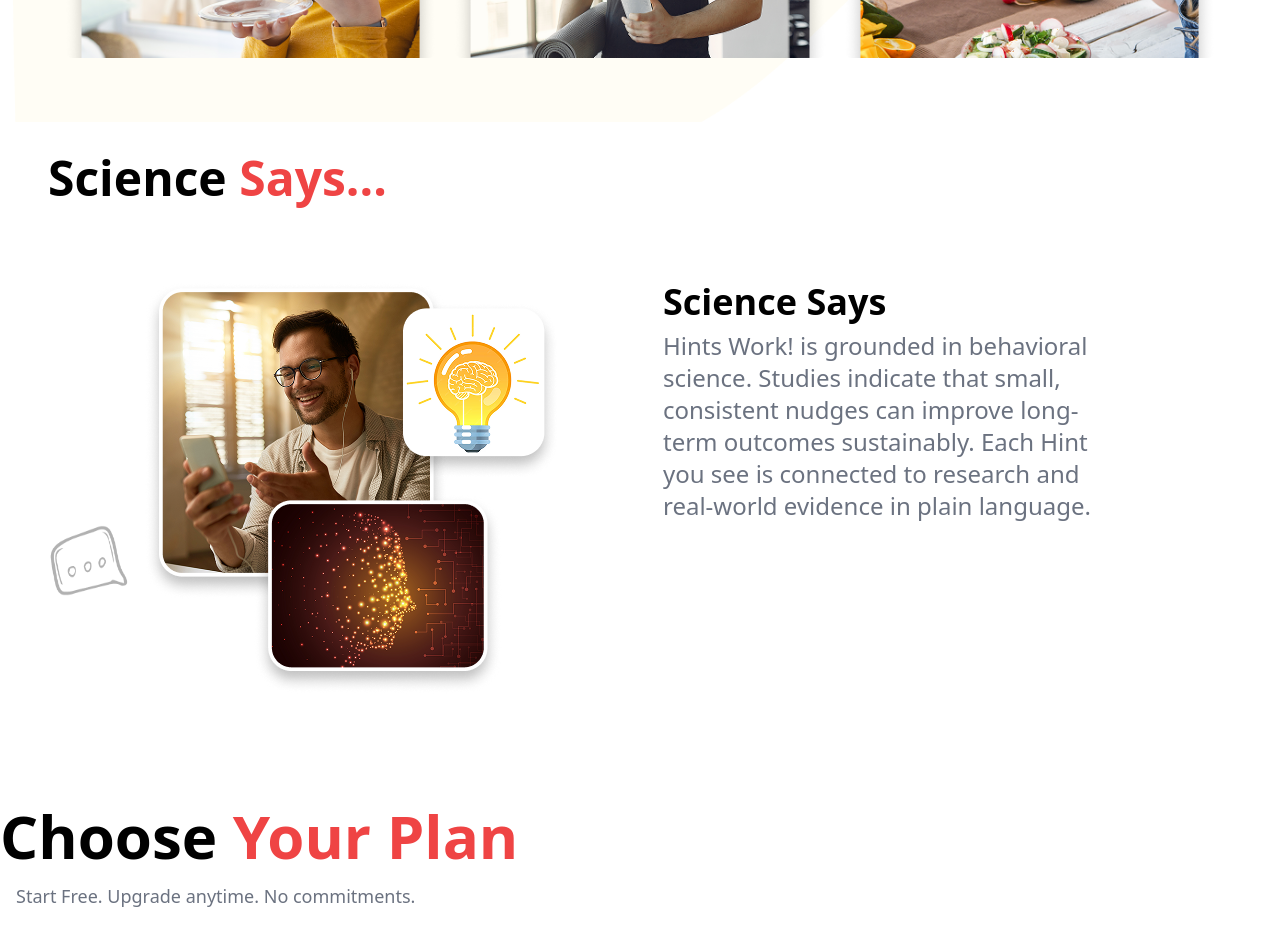
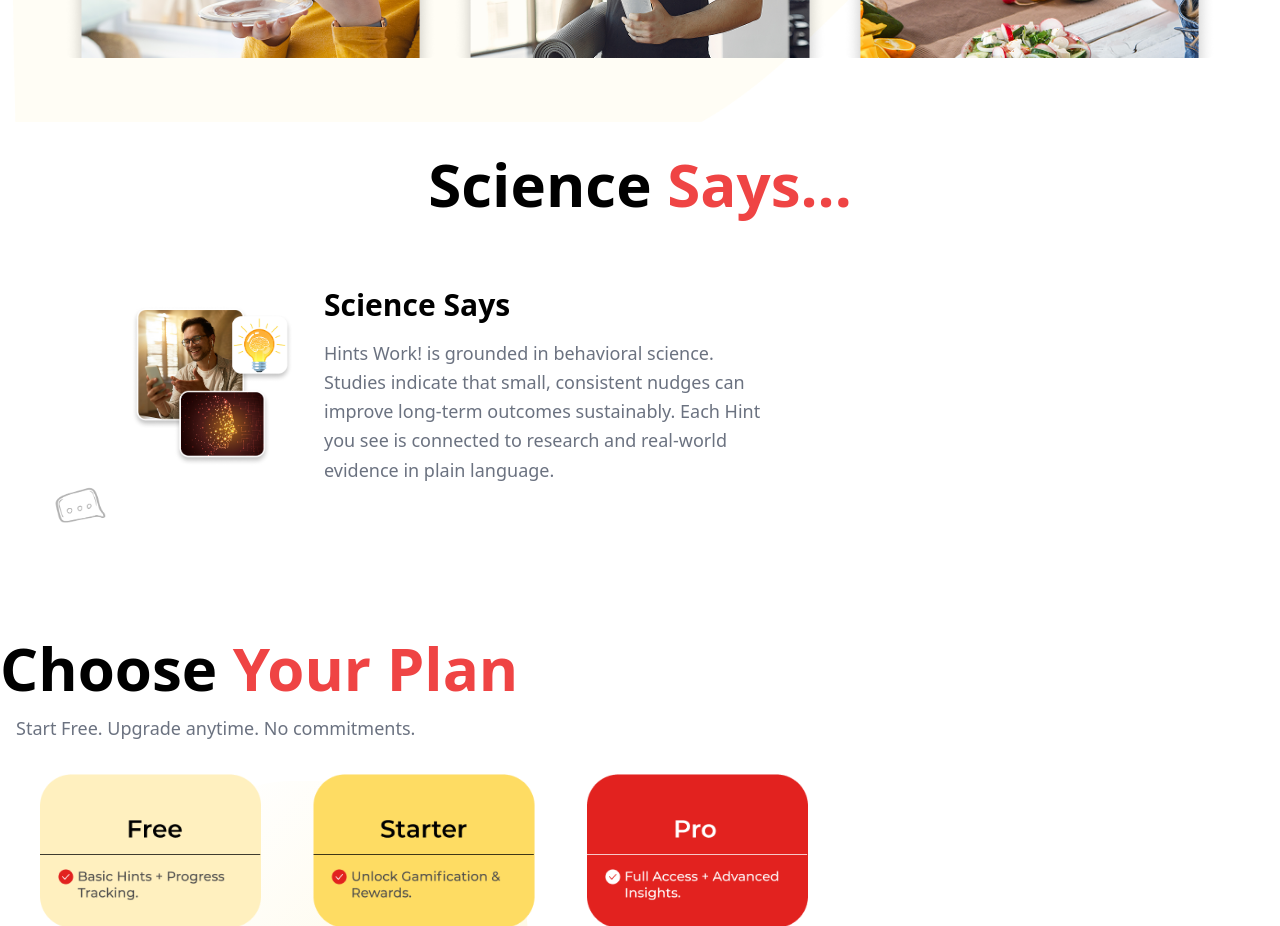
Before and after one commit to TAS3-maker/Hintswork, a React (Create React App) app in the folder hintswork/: page / in a window 1280 px wide. Shown: the part 3100-4026 px from the top of the page. Built offline with nearby package versions, Linux system fonts and the light colour scheme.

Commit message:
Update ScienseSays.jsx

```diff
--- a/hintswork/src/main/Landing/components/ScienseSays.jsx
+++ b/hintswork/src/main/Landing/components/ScienseSays.jsx
@@ -1,37 +1,34 @@
 import React from 'react';
 import messageIcon from '../assets/messageIcon.png';
 import scienceSays from '../assets/scienseSays.png';
+import { Element } from 'react-scroll';
 const ScienceSays = () => {
   return (
-    <div className="py-8 px-4 md:px-12 items-center mt-30 justify-center">
-      {/* Section Heading */}
-      <h2 className="text-5xl md:text-5xl font-bold text-center ml-160 md:text-left mb-6">
+    <Element name='Science'>
+
+    <div className="py-8 px-6 max-w-7xl mx-auto">
+      <h2 className="text-4xl md:text-6xl  font-bold text-center md:text-center mb-8">
         Science <span className="text-red-500">Says...</span>
       </h2>
 
-      {/* Content Flex Container */}
-      <div className="flex flex-col mt-20 md:flex-row items-center md:items-start gap-6 ml-25">
-        {/* Left Image Column */}
-        <div className="flex flex-col items-center md:items-start space-y-4 md:space-y-0 md:space-x-4 md:flex-row">
-          {/* Message Icon */}
+      <div className="flex flex-col  md:flex-row items-center lg:ml-45  md:ml-7 md:items-center gap-8">
+        <div className="flex flex-row items-center space-x-6 mb-8 md:mb-0">
           <img
             src={messageIcon}
             alt="Message Icon"
-            className="w-20 h-20 mt-60 mr-30"
+            className="w-16 h-16 md:w-14 md:h-10 md:mt-60 object-contain"
           />
 
-          {/* Middle Group Picture */}
           <img
             src={scienceSays}
             alt="Group Picture"
-            className="w-90 h-90 rounded-lg object-cover mr-5"
+            className="w-40 h-40 md:w-40 md:h-40   rounded-lg object-cover"
           />
         </div>
 
-        {/* Text Column */}
-        <div className="text-center md:text-left ml-20 max-w-md w-full">
-          <h3 className="text-4xl font-bold mb-2">Science Says</h3>
-          <p className="text-gray-500 text-2xl ">
+        <div className="text-center md:text-left md:mt-15 max-w-md">
+          <h3 className="text-3xl md:text-3xl font-bold mb-4">Science Says</h3>
+          <p className="text-gray-500 text-lg md:text-md leading-relaxed">
             Hints Work! is grounded in behavioral science. Studies indicate that
             small, consistent nudges can improve long-term outcomes sustainably.
             Each Hint you see is connected to research and real-world evidence in
@@ -40,6 +37,7 @@ const ScienceSays = () => {
         </div>
       </div>
     </div>
+    </Element>
   );
 };
 
```
